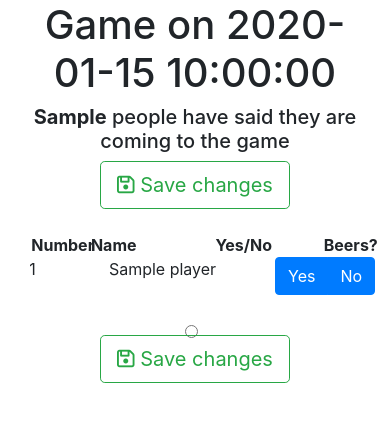
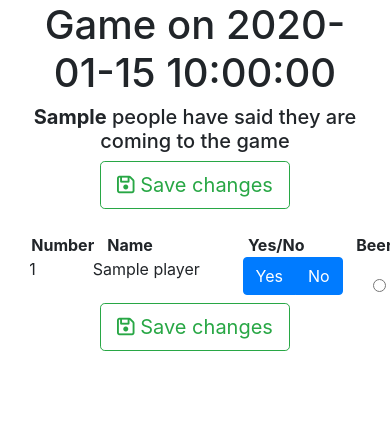
Before and after one commit to VTHoop/RichmondCouchPotatoes, a Flask app: template src/templates/attendance/game_attendance.html in a window 390 px wide; the page is wider, and only the part inside the window is pictured. Shown: the part 295-717 px from the top of that part. Run offline with Flask 2, Linux system fonts and the light colour scheme; the template is opened without the code that fills it: most values are stand-ins (such as "Sample title", 1, 10 or a date in 2020); some libraries are stand-ins or nearby versions.

Commit message:
mobile formatting

```diff
--- a/src/templates/attendance/game_attendance.html
+++ b/src/templates/attendance/game_attendance.html
@@ -30,14 +30,14 @@
         </div>
         <div class="row header justify-content-center text-center " >
             <div class="col-1 col-md-1"><strong>Number</strong></div>
-            <div class="col-4 col-md-3"><strong>Name</strong></div>
+            <div class="col-5 col-md-3"><strong>Name</strong></div>
             <div class="col-4 col-md-2"><strong>Yes/No</strong></div>
-            <div class="col-2 col-md-1"><strong>Beers?</strong></div>
+            <div class="col-1 col-md-1"><strong>Beers?</strong></div>
         </div>
         {% for a in attendance %}
         <div class="row detail text-center justify-content-center">
             <div class="col-2 col-md-1">{{ a.player.number }}</div>
-            <div class="col-6 col-md-3">{{ a.player.name }}</div>
+            <div class="col-5 col-md-3">{{ a.player.name }}</div>
             <div class="col-4 col-md-2">
                 <div class="btn-group" data-toggle="buttons">
                     <label class="btn btn-primary {% if a.attendance == 'Yes' %}active{% endif %}">
@@ -58,7 +58,7 @@
                     </label>
                 </div>
             </div>
-            <div class="col-2 col-md-1 form-check">
+            <div class="col-1 col-md-1 form-check">
                 <label class="form-check-label">
                     {% if a.beverages == 'Yes' %}
                     <input class="form-check-input" type="radio" name="beverages" id="beverages{{ a._id }}"
```
